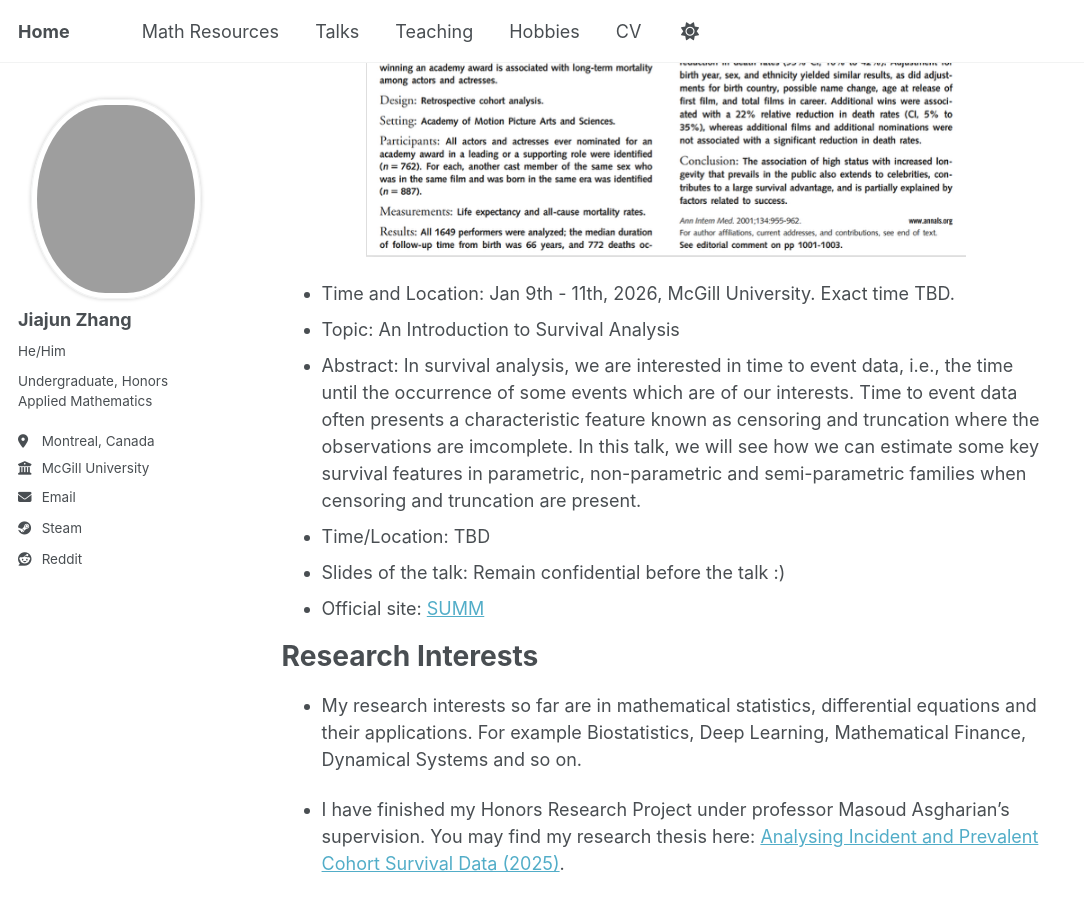
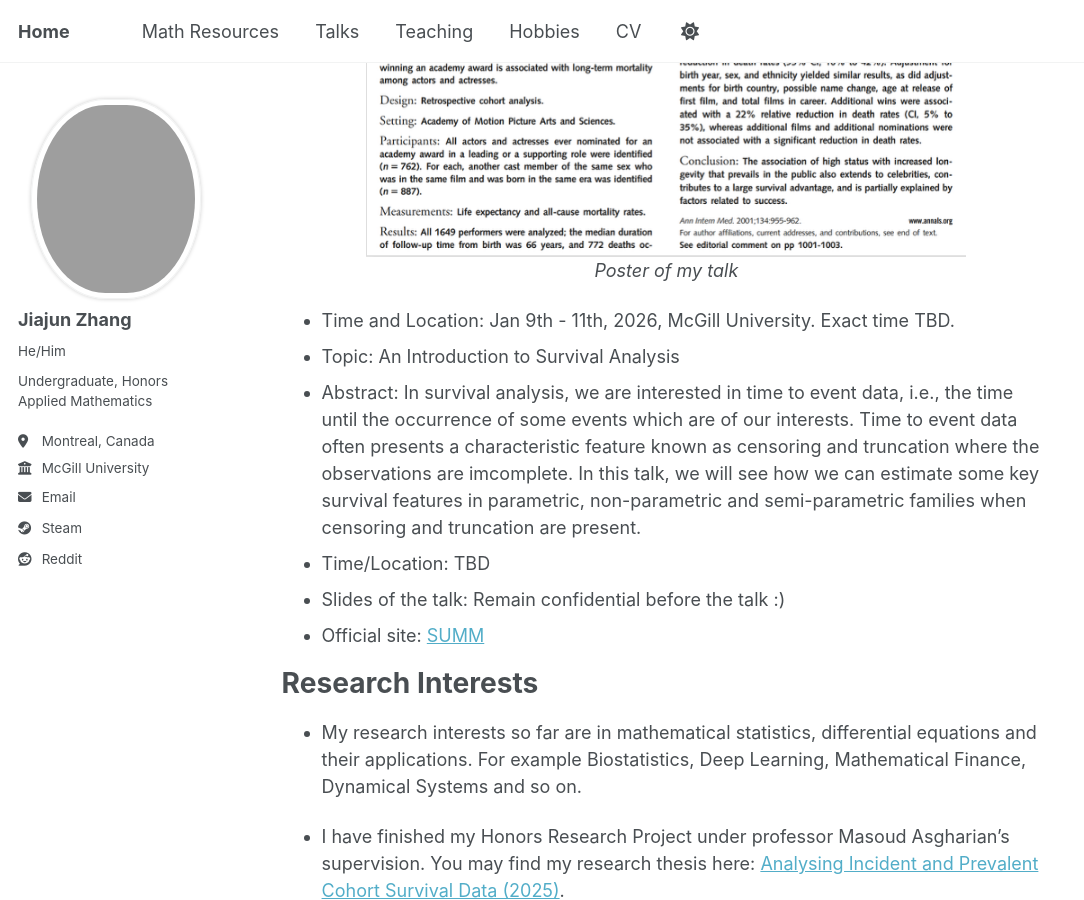
Before and after one commit to JohanssonRein/JohanssonRein.github.io, a Jekyll site: the page built from _pages/about.md, in a window 1280 px wide and 900 px high, scrolled down 1103 px. Shown: the whole window, without its empty margins (0-1084 px from the left). Built offline with Jekyll 4.4.1, drawn with Linux system fonts in a browser that asks for light colours.

Commit message:
Update about.md

```diff
--- a/_pages/about.md
+++ b/_pages/about.md
@@ -21,7 +21,7 @@ redirect_from:
 
 <div style="text-align: center;">
   <img src="/images/coverpage.png" alt="Winter Break" width="600">
-  <p><em></em></p>
+  <p><em>Poster of my talk</em></p>
 </div>
 
    * Time and Location: Jan 9th - 11th, 2026, McGill University. Exact time TBD.
```
